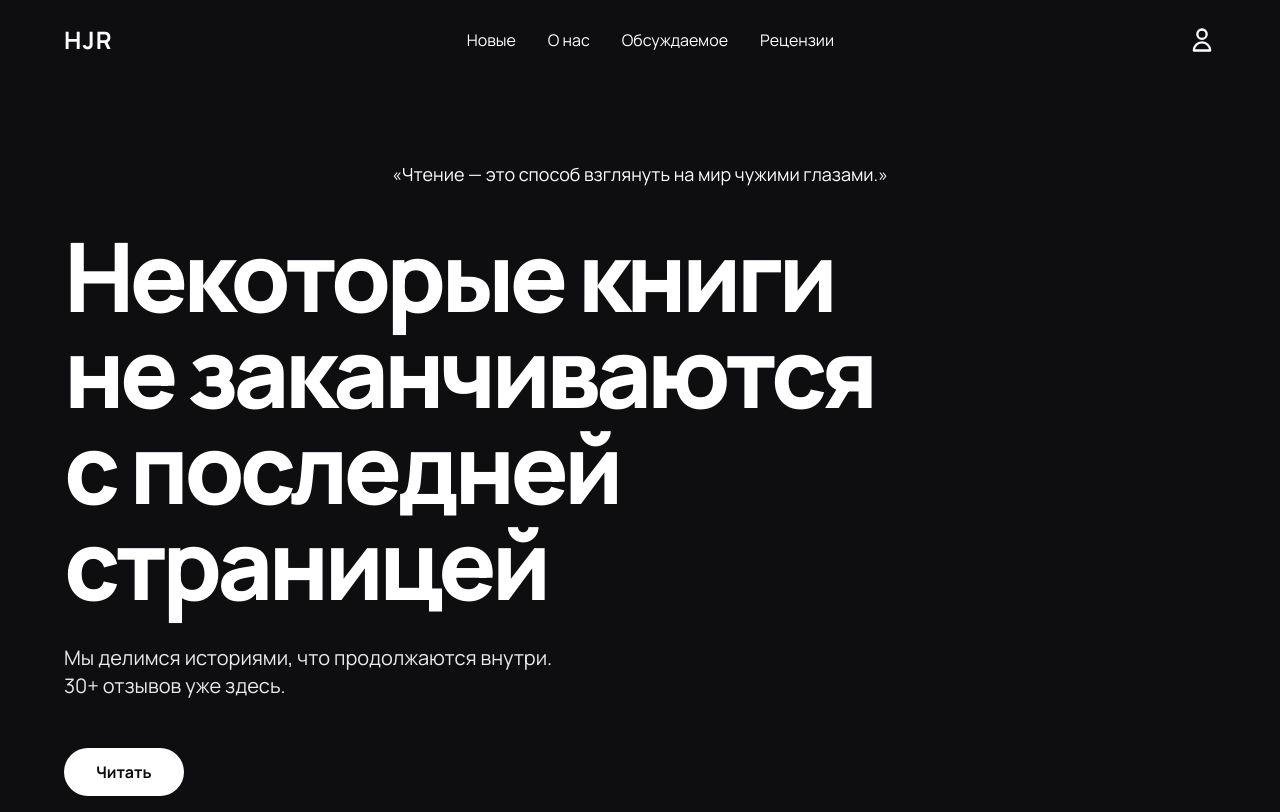
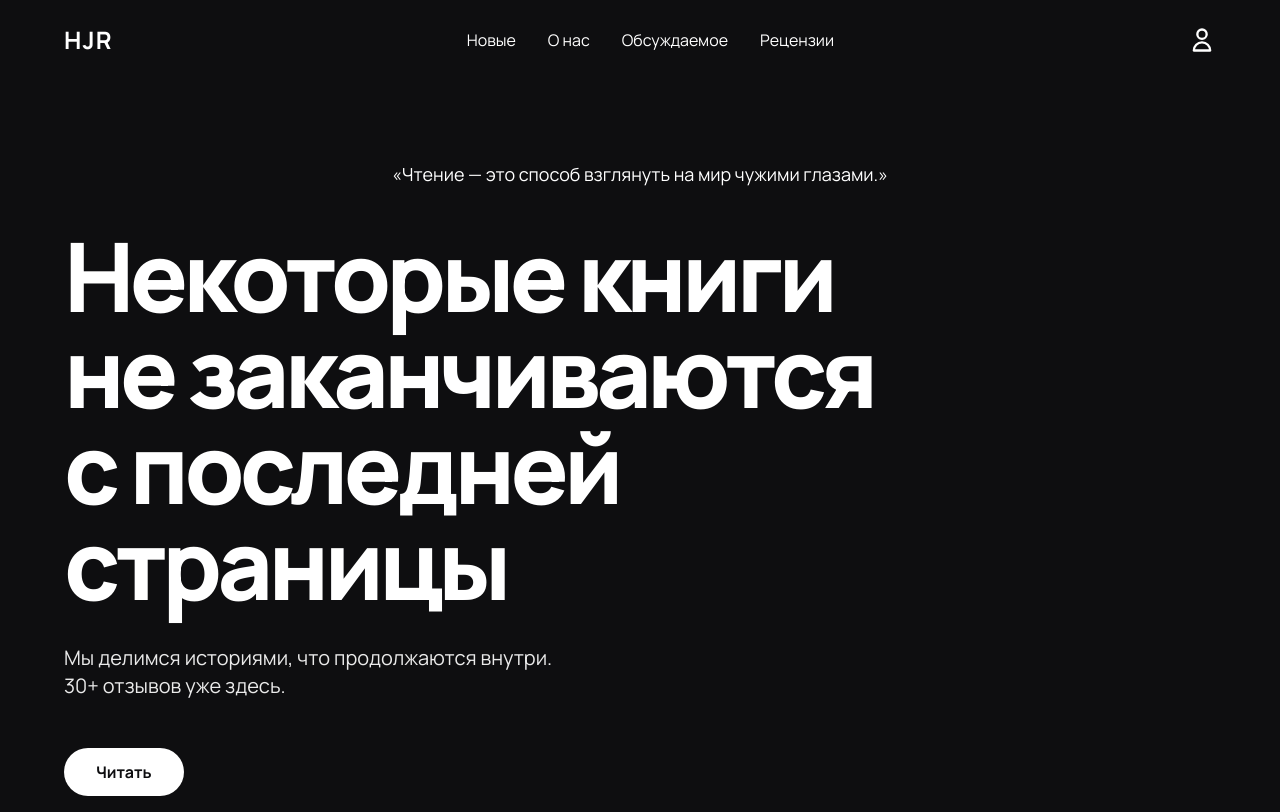
Before and after one commit to honjireview/HJR-Site, a Flask app: page / in a window 1280 px wide. Shown: the top 812 px of the page. Run offline with Flask 3, Linux system fonts and the light colour scheme; parts of the project's set-up code (start-up, migrations or seed data) failed here and were passed over; some libraries are stand-ins or nearby versions.

Commit message:
fix typo in heading: update text case for grammatical accuracy in index template

```diff
--- a/templates/main_site/index.html
+++ b/templates/main_site/index.html
@@ -6,7 +6,7 @@
     <p class="text-base md:text-lg text-center text-white mb-10">«Чтение — это способ взглянуть на мир чужими глазами.»</p>
     <div class="max-w-4xl">
         <h1 class="text-5xl sm:text-6xl md:text-7xl lg:text-[96px] font-extrabold text-white leading-none tracking-tighter">
-            Некоторые книги<br>не заканчиваются<br>с последней страницей
+            Некоторые книги<br>не заканчиваются<br>с последней страницы
         </h1>
         <p class="mt-8 text-lg md:text-xl text-[#EAEAEA] max-w-lg">
             Мы делимся историями, что продолжаются внутри. 30+ отзывов уже здесь.
```
